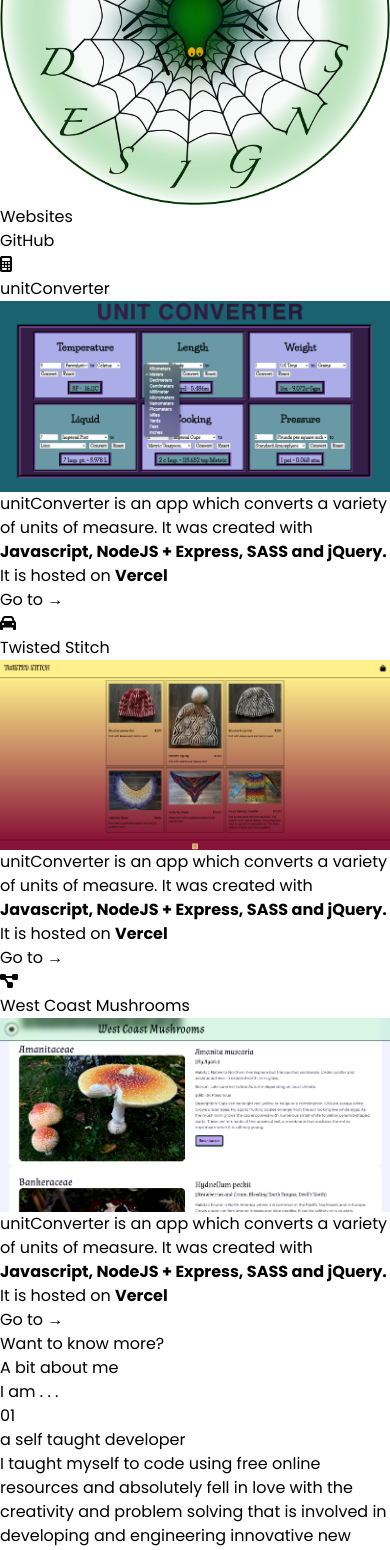
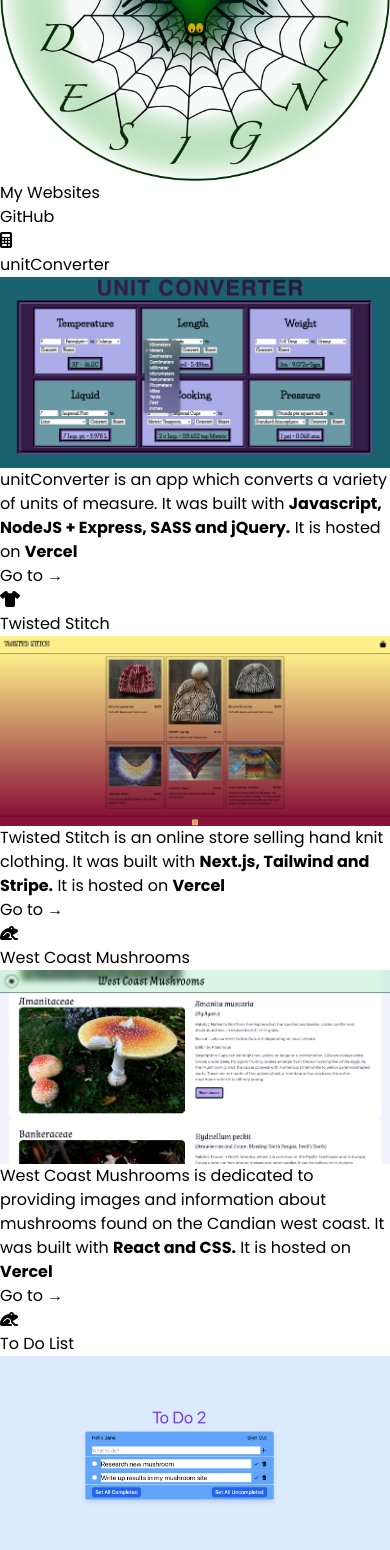
Before and after one commit to Datazyme/portfolio, a SvelteKit app: page / in a window 390 px wide. Shown: the part 432-1982 px from the top of the page. Built offline with nearby package versions, Linux system fonts and the light colour scheme.

Commit message:
with a couple of publications and heading style changes

```diff
--- a/src/components/Main.svelte
+++ b/src/components/Main.svelte
@@ -1,28 +1,49 @@
 <script>
   import Step from "../components/Step.svelte"
+  import Publications from "./Publications.svelte";
   let steps = [
     {name: 'unitConverter', icon: 'fa-solid fa-calculator', href:'https://unit-converter-ashy.vercel.app'},
-    {name: 'Twisted Stitch', icon: "fa-solid fa-car", href:'https://twisted-stitch.vercel.app'},
-    {name: 'West Coast Mushrooms', icon: 'fa-solid fa-diagram-project', href:'https://west-coast-mushrooms-psi-inky-50.vercel.app'},
+    {name: 'Twisted Stitch', icon: "fa-solid fa-shirt", href:'https://twisted-stitch.vercel.app'},
+    {name: 'West Coast Mushrooms', icon: "fa-solid fa-frog", href:'https://west-coast-mushrooms-psi-inky-50.vercel.app'},
+    {name: 'To Do List', icon: "fa-solid fa-frog", href:'https://todo-remult-nextjs-anastasias-projects-8c761283.vercel.app/api/auth/signin?callbackUrl=https%3A%2F%2Ftodo-remult-nextjs-anastasias-projects-8c761283.vercel.app%2F'},
   ]
-  let benefits = [
+  let education = [
     {
       metric: "10x",
-      name: "a self taught developer",
+      name: "Lighthouse Labs",
       description:
-        "I taught myself to code using free online resources and absolutely fell in love with the creativity and problem solving that is involved in developing and engineering innovative new online experiences. Starting of with JavaScript, HTML & CSS and evolving my knowledge base to include JavaScript frameworks, backend programming, design, cloud services and much much more.",
+        "Diploma in Web Development",
     },
     {
-      name: "a product design & UX fanatic",
+      name: "Simon Fraser University",
       description:
-        "Carefully crafting and designing amazing user experiences allows me to express and experiment with every morsel of creativity I have. I love the challenge of learning new design concepts and enabling users with amazing online experiences.",
+        "Master of Science.",
     },
     {
-      name: "an excellent communicator",
+      name: "University of Toronto",
       description:
-        "Communication is key and it's a paramount value of mine. I believe in transparency and constructive communication above all else. This helps me develop deep relationships and ensures my effectiveness and productivity in any work space with any team.",
+        "Bachelor of Science",
     },
   ];
+
+  let publications = [
+    {
+      title:"Transcription shapes genome-wide histone acetylation patterns.",
+      authors: "Benjamin J.E. Martin, Julie Brind’Amour, Kristoffer N. Jensen†, Anastasia Kuzmin, Zhen Cheng Liu, Matthew Lorincz and LeAnn J. Howe.",
+      journal: "Nature Communications",
+      citation: "Nat Commun. 2021 Jan 11;12(1):210. doi: 10.1038/s41467-020-20543-z. PMID: 33431884; PMCID: PMC7801501.",
+      href: "https://pmc.ncbi.nlm.nih.gov/articles/PMC7801501/",
+      abstract: "Histone acetylation is a ubiquitous hallmark of transcription, but whether the link between histone acetylation and transcription is causal or consequential has not been addressed. Using immunoblot and chromatin immunoprecipitation-sequencing in S. cerevisiae, here we show that the majority of histone acetylation is dependent on transcription. This dependency is partially explained by the requirement of RNA polymerase II (RNAPII) for the interaction of H4 histone acetyltransferases (HATs) with gene bodies. Our data also confirms the targeting of HATs by transcription activators, but interestingly, promoter-bound HATs are unable to acetylate histones in the absence of transcription. Indeed, HAT occupancy alone poorly predicts histone acetylation genome-wide, suggesting that HAT activity is regulated post-recruitment. Consistent with this, we show that histone acetylation increases at nucleosomes predicted to stall RNAPII, supporting the hypothesis that this modification is dependent on nucleosome disruption during transcription. Collectively, these data show that histone acetylation is a consequence of RNAPII promoting both the recruitment and activity of histone acetyltransferases."
+    },
+    {
+      title: "The limit to evolutionary rescue depends on ploidy in yeast exposed to nystatin.",
+      authors: "Jasmine Ono, Anastasia Kuzmin, Lesley Miller, Sarah P Otto",
+      journal: "Canadian Journal of Microbiology.",
+      citation: "Can J Microbiol. 2024 Sep 1;70(9):394-404. doi: 10.1139/cjm-2023-0235. Epub 2024 Jun 14. PMID: 38875715.",
+      href: "https://cdnsciencepub.com/doi/full/10.1139/cjm-2023-0235?rfr_dat=cr_pub++0pubmed&url_ver=Z39.88-2003&rfr_id=ori%3Arid%3Acrossref.org",
+      abstract: "The number of copies of each chromosome, or ploidy, of an organism is a major genomic factor affecting adaptation. We set out to determine how ploidy can impact the outcome of evolution, as well as the likelihood of evolutionary rescue, using short-term experiments with yeast (Saccharomyces cerevisiae) in a high concentration of the fungicide nystatin. In similar experiments using haploid yeast, the genetic changes underlying evolutionary rescue were highly repeatable, with all rescued lines containing a single mutation in the ergosterol biosynthetic pathway. All of these beneficial mutations were recessive, which led to the expectation that diploids would find alternative genetic routes to adaptation. To test this, we repeated the experiment using both haploid and diploid strains and found that diploid populations did not evolve resistance. Although diploids are able to adapt at the same rate as haploids to a lower, not fully inhibitory, concentration of nystatin, the present study suggests that diploids are limited in their ability to adapt to an inhibitory concentration of nystatin, while haploids may undergo evolutionary rescue. These results demonstrate that ploidy can tip the balance between adaptation and extinction when organisms face an extreme environmental change.",
+    }
+  ]
 </script>
 <!--- _blank opens up link in a new page  -->
 <main class="flex flex-col flex-1 p-4">
@@ -38,12 +59,6 @@
       <p class="text-base sm:text-lg md:text-xl">
         Scroll down to see my <span class="text-violet-400">website designs, science research experience, photography and clothing designs.</span>
       </p>
-      <a class="blueShadow mx-auto lg:mr-auto lg:ml-0 text-base sm:text-lg md:text-xl poppins relative overflow-hidden px-6 py-3 group rounded-full bg-white text-slate-950" href="https://www.cbc.ca/news" target="_blank">
-
-        <div class="absolute top-0 right-full w-full h-full bg-violet-400 opacity-20 group-hover:translate-x-full z-0 duration-200"
-       />
-      <h4 class="relative z-9">Get in touch &rarr;</h4>
-      </a>
     </div>
     <div class="relative shadow-2xl grid place-items-center">
       <img src={"images/logo1.png"} alt="logo1"
@@ -52,13 +67,10 @@
   </section>
 
   <section id="projects" class="py-20 lg:py-32 flex flex-col gap-24">
-    <div class="flex flex-col gap-2 text-center">
-      <h2 class="font-semibold text-3xl sm:text-4xl md:text-6xl">
-        <span class="poppins text-violet-400">Websites</span>
-      </h2>
-
+    <div class="flex flex-col gap-2 text-center relative before:absolute before:top-0 before:left-0 before:w-2/3 before:h-1.5 before:bg-violet-700 after:absolute after:bottom-0 after:right-0 after:w-2/3 after:h-1.5 after:bg-violet-700 py-4">
+      <h2 class="font-semibold text-3xl sm:text-4xl md:text-6xl text-center">My <span class="poppins text-violet-400">Websites</span></h2>
     </div>
-      <a href="https://github.com/Datazyme" target="_blank"
+    <a href="https://github.com/Datazyme" target="_blank"
       class="mx-auto px-4 py-2 rounded-md border border-solid border-white flex items-center gap-2 -mb-4 sm:-mb-0 -mt-10 hover:border-violet-700 duration-200">
       <!-- <i class="fa-regular fa-circle-play"></i> -->
       <p>GitHub</p>
@@ -67,38 +79,42 @@
       <Step step={steps[0]}>
         <img src={"images/unitConverter.png"} alt="unitConverter"
         class="object-cover z-[2] max-h-[70hv]"/>
-        <p>unitConverter is an app which converts a variety of units of measure. It was created with <strong class="text-violet-400">Javascript, NodeJS + Express, SASS and jQuery.</strong> It is hosted on <strong class="text-violet-400">Vercel</strong></p>
+        <p>unitConverter is an app which converts a variety of units of measure. It was built with <strong class="text-violet-400">Javascript, NodeJS + Express, SASS and jQuery.</strong> It is hosted on <strong class="text-violet-400">Vercel</strong></p>
       </Step>
       <Step step={steps[1]}>
         <img src={"images/twistedStitch.png"} alt="twistedStitch"
         class="object-cover z-[2] max-h-[70hv]"/>
-        <p>unitConverter is an app which converts a variety of units of measure. It was created with <strong class="text-violet-400">Javascript, NodeJS + Express, SASS and jQuery.</strong> It is hosted on <strong class="text-violet-400">Vercel</strong></p></Step>
+        <p>Twisted Stitch is an online store selling hand knit clothing. It was built with <strong class="text-violet-400">Next.js, Tailwind and Stripe.</strong> It is hosted on <strong class="text-violet-400">Vercel</strong></p></Step>
       <Step step={steps[2]}>
         <img src={"images/westCoastMushrooms.png"} alt="westCoastMushrooms"
         class="object-cover z-[2] max-h-[70hv]"/>
-        <p>unitConverter is an app which converts a variety of units of measure. It was created with <strong class="text-violet-400">Javascript, NodeJS + Express, SASS and jQuery.</strong> It is hosted on <strong class="text-violet-400">Vercel</strong></p>
+        <p>West Coast Mushrooms is dedicated to providing images and information about mushrooms found on the Candian west coast.  It was built with <strong class="text-violet-400">React and CSS.</strong> It is hosted on <strong class="text-violet-400">Vercel</strong></p>
+      </Step>
+      <Step step={steps[3]}>
+        <img src={"images/toDORemult.png"} alt="To Do List"
+        class="object-cover z-[2] max-h-[70hv]"/>
+        <p>A to-do app where you can add, check off and delete tasks. It was built with <strong class="text-violet-400">Next.js, remult, supabase postgres and Tailwind CSS.</strong> It is hosted on <strong class="text-violet-400">Vercel</strong></p>
       </Step>
     </div>
 
   </section>
 
-  <section id="about" class="py-20 pt-10 lg:pt-16 lg:py-32 flex flex-col gap-16 sm:gap-20 md:gap-24 relative">
+  <section id="education" class="py-20 pt-10 lg:pt-16 lg:py-32 flex flex-col gap-16 sm:gap-20 md:gap-24 relative">
     <div class="flex flex-col gap-2 text-center relative before:absolute before:top-0 before:left-0 before:w-2/3 before:h-1.5 before:bg-violet-700 after:absolute after:bottom-0 after:right-0 after:w-2/3 after:h-1.5 after:bg-violet-700 py-4">
-    <h6 class="text-5xl sm:text-xl md:text-2xl">Want to know more?</h6>
-    <h3 class="font-semibold text-3xl sm:text-4xl md:text-5xl">A bit <span class="poppins text-violet-400">about</span> me</h3>
-  </div>
-  <p class="mx-auto poppins font-semibold text-lg sm:text-xl md:text-2xl">I am . . .</p>
+      <h2 class="font-semibold text-3xl sm:text-4xl md:text-6xl text-center">My <span class="poppins text-violet-400">Education</span></h2>
+    </div>
+
   <div class="flex flex-col gap-20 w-full mx-auto max-w-[800px]">
-    {#each benefits as benefit, index}
+    {#each education as program, index}
     <div class="flex gap-6 sm:gap-8" >
       <p class="poppins text-4xl sm:text-5xl md:text-6xl text-slate-500 font-semibold">
         0{index+1}
       </p>
       <div class="flex flex-col gap-6 sm:gap-8">
         <h3 class="text-2xl sm:text-3xl md:text-5xl">
-          {benefit.name}
+          {program.name}
         </h3>
-        <p>{benefit.description}</p>
+        <h4 class="text-violet-400 text-2xl sm:text-3xl md:text-3xl">{program.description}</h4>
       </div>
     </div>
     {/each}
@@ -151,4 +167,20 @@
   </div>
   <p class="mx-auto">So why not invest?</p>
   </section>
+  <section id="publications" class="py-20 lg:py-32 flex flex-col gap-24">
+    <div class="flex flex-col gap-2 text-center relative before:absolute before:top-0 before:left-0 before:w-2/3 before:h-1.5 before:bg-violet-700 after:absolute after:bottom-0 after:right-0 after:w-2/3 after:h-1.5 after:bg-violet-700 py-4">
+      <h2 class="font-semibold text-3xl sm:text-4xl md:text-6xl text-center">My <span class="poppins text-violet-400">Publications</span></h2>
+    </div>
+    <div class="grid grid-cols-1 lg:grid-cols-3 gap-12 lg:gap-10">
+      <Publications publications={publications[0]}>
+        <img src={"images/unitConverter.png"} alt="unitConverter"
+        class="object-cover z-[2] max-h-[70hv]"/>
+      </Publications>
+      <Publications publications={publications[1]}>
+        <img src={"images/twistedStitch.png"} alt="twistedStitch"
+        class="object-cover z-[2] max-h-[70hv]"/>
+      </Publications>
+    </div>
+
+  </section>
 </main>
--- /dev/null
+++ b/src/components/Publications.svelte
@@ -0,0 +1,23 @@
+<script>
+    export let publications;
+  </script>
+
+  <a href={publications.href} target="_blank" class="p-4 sm:p-6 md:p-8 flex flex-col gap-4 rounded-lg border border-solid border-violet-700 text-center group cursor-pointer hover:border-violet-400 duration-200">
+    <div class="bg-slate-950 grid place-items-center px-4 text-5xl md:text-6xl -mt-10 sm:-mt-12 md:-mt-14 lg:-mt-16 mx-auto duration-200">
+      <i class={publications.journal}></i>
+    </div>
+    <h3 class="font-medium text-xl sm:text-2xl md:text-3xl"><span class="poppins text-violet-400">{publications.journal}</span></h3>
+    <div>
+        <h3 class="font-semibold text-2xl sm:text-3xl md:text-2xl">{publications.title}</h3>
+    </div>
+    <div>
+        <h4>{publications.authors}</h4>
+    </div>
+    <slot/>
+    <div class="flex-1 flex justify-between gap-4 items-center">
+        <div class="ml-auto cursor-pointer hover:text-slate-950 duration-200 relative after:absolute after:top-0 after:h-0 after:right-full after:w-full after:h-full after:bg-white after:duration-200 hover:after:translate-x-full after:z-[-1] overflow-hidden">
+          <p>{publications.citation}</p>
+          <p class="relative z-4">Go to &rarr;</p>
+        </div>
+    </div>
+  </a>
```
Also changed, not shown: src/components/Step.svelte (line endings or trailing spaces), static/images/toDORemult.png (added).
